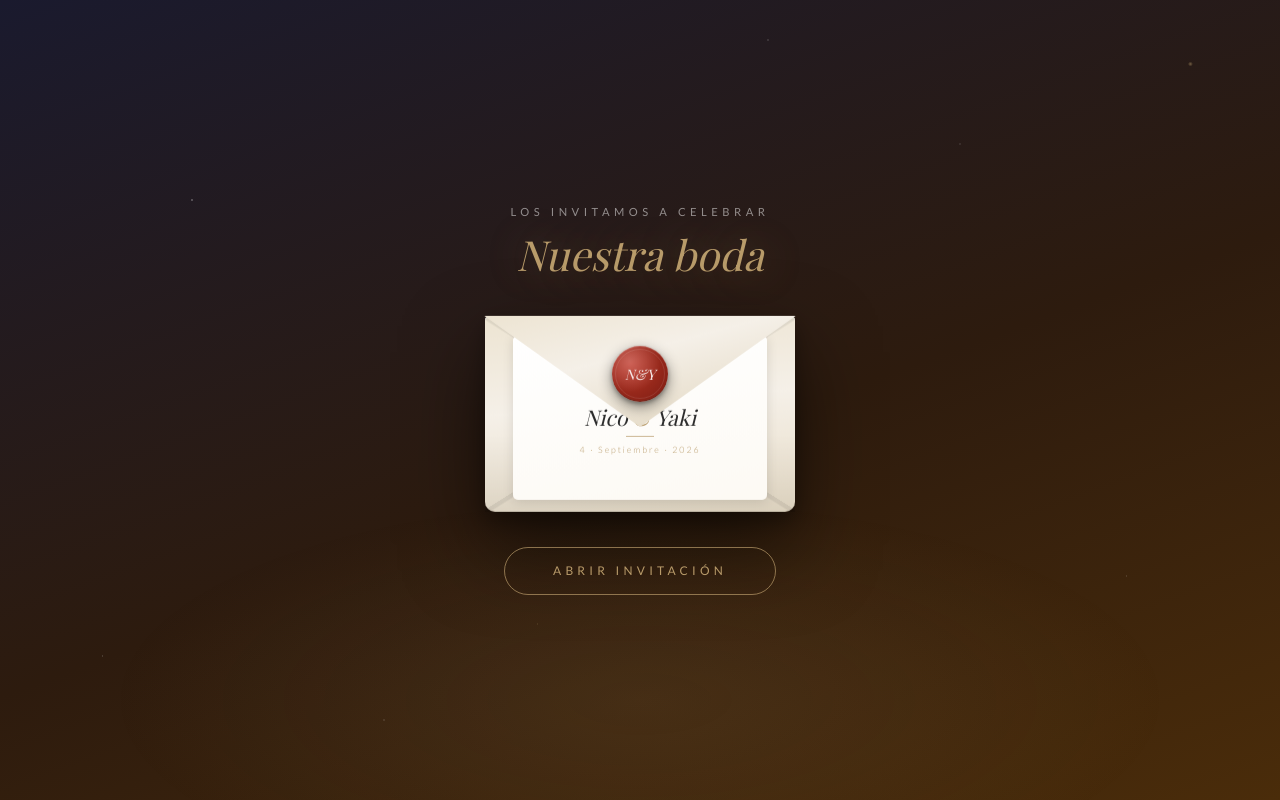
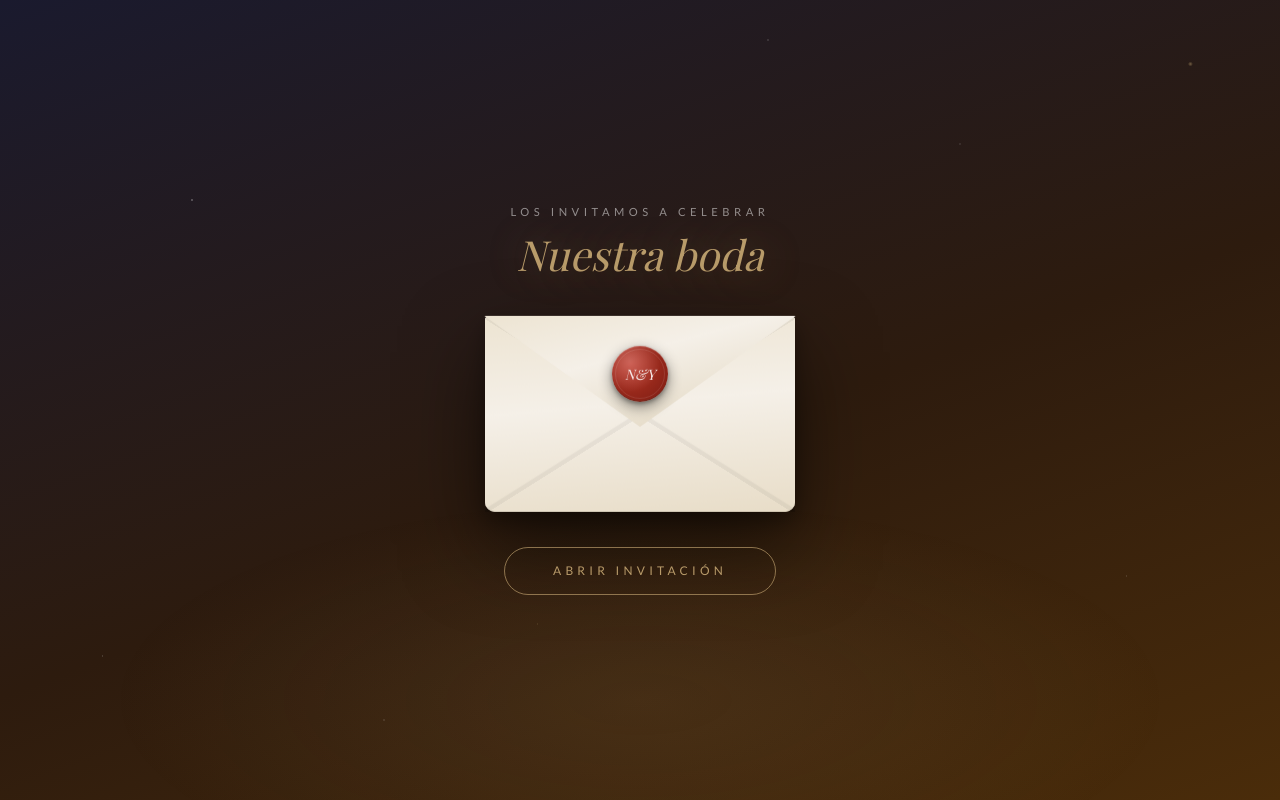
Before and after one commit to nicobargioni/invitacion-boda, a plain HTML site: page index.html in a window 1280 px wide. Drawn offline with nearby package versions, Linux system fonts and the light colour scheme; a web font is replaced by a local one.

Commit message:
fix: sobre completamente cerrado al inicio

```diff
--- a/index.html
+++ b/index.html
@@ -234,6 +234,30 @@
       font-size: 0.55rem;
       letter-spacing: 0.22em;
       margin-top: 0.1rem;
+    }
+
+    /* ── Front cover (hides card when closed) ── */
+    .env-front-cover {
+      position: absolute;
+      inset: 0;
+      background: linear-gradient(175deg, #ede4d2 0%, #f5f0e8 45%, #e8ddc8 100%);
+      border-radius: 3px 3px 10px 10px;
+      z-index: 5;
+      transition: opacity 0.5s ease 0.3s;
+    }
+    /* V-fold lines on the front */
+    .env-front-cover::before {
+      content: '';
+      position: absolute;
+      inset: 0;
+      background:
+        linear-gradient(to top right, transparent 49.4%, rgba(0,0,0,0.05) 49.5%, rgba(0,0,0,0.05) 50.5%, transparent 51%) 0 0 / 100% 100% no-repeat,
+        linear-gradient(to top left,  transparent 49.4%, rgba(0,0,0,0.05) 49.5%, rgba(0,0,0,0.05) 50.5%, transparent 51%) 0 0 / 100% 100% no-repeat;
+      pointer-events: none;
+    }
+    .env-front-cover.hide {
+      opacity: 0;
+      pointer-events: none;
     }
 
     /* ── Flap (3D fold) ───────────────────────── */
@@ -699,7 +723,10 @@
       <!-- Envelope body (cream rectangle) -->
       <div class="env-body"></div>
 
-      <!-- Card inside, peeking out when flap opens -->
+      <!-- Front cover (hides card when closed) -->
+      <div class="env-front-cover" id="env-front-cover"></div>
+
+      <!-- Card inside (hidden behind front cover initially) -->
       <div class="env-card" id="env-card">
         <div class="env-card-pre">con amor</div>
         <div class="env-card-rule"></div>
@@ -939,8 +966,9 @@
     // Hide button
     btn.classList.add('hide');
 
-    // Step 1 — open flap (0ms)
+    // Step 1 — open flap + reveal front cover (0ms)
     flap.classList.add('open');
+    document.getElementById('env-front-cover').classList.add('hide');
     createSparkles();
 
     // Step 2 — card rises (750ms)
```
